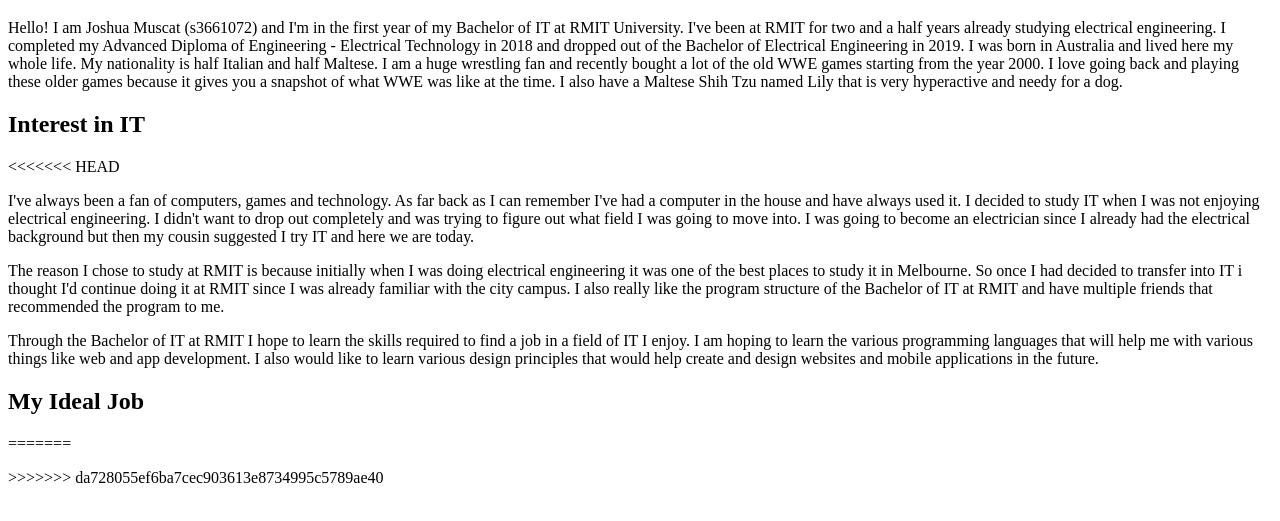
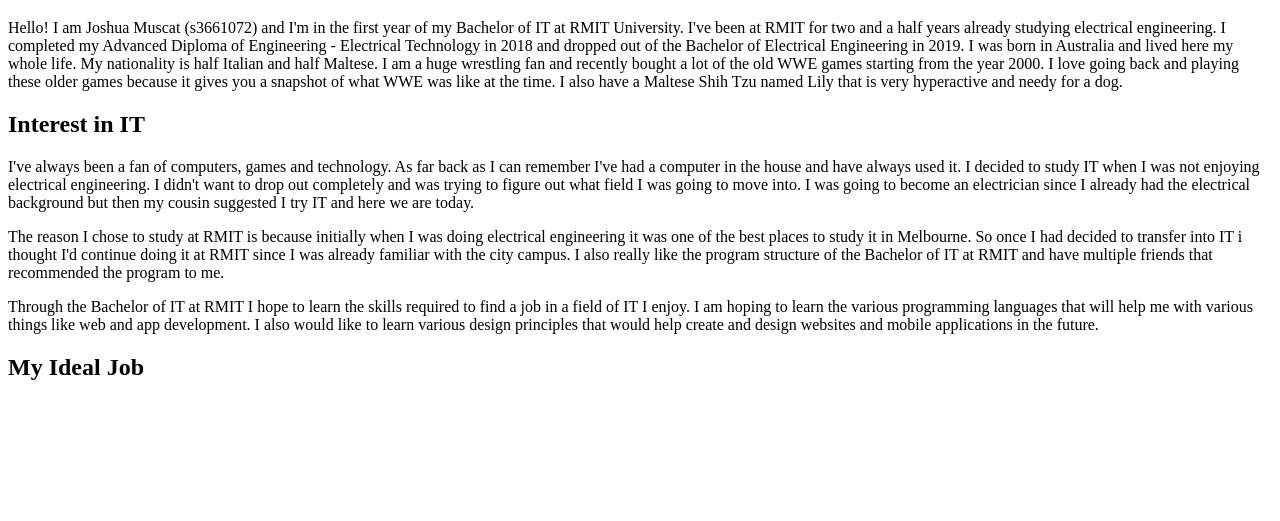
Before and after one commit to JMuscat98/COSC1078A1, a plain HTML site: page index.html in a window 1280 px wide. Shown: the part 61-582 px from the top of the page. Drawn offline with Linux system fonts and the light colour scheme.

Commit message:
ideal job started

```diff
--- a/index.html
+++ b/index.html
@@ -11,7 +11,6 @@ WWE games starting from the year 2000. I love going back and playing these older
 WWE was like at the time. I also have a Maltese Shih Tzu named Lily that is very hyperactive and needy for a dog.</p>
 
 <h2>Interest in IT</h2>
-<<<<<<< HEAD
 <p>I've always been a fan of computers, games and technology. As far back as I can remember I've had a computer in the house and
 have always used it. I decided to study IT when I was not enjoying electrical engineering. I didn't want to drop out completely
 and was trying to figure out what field I was going to move into. I was going to become an electrician since I already had the
@@ -27,10 +26,7 @@ to learn the various programming languages that will help me with various things
 like to learn various design principles that would help create and design websites and mobile applications in the future. </p>
 
 <h2> My Ideal Job </h2>
-<p>
-=======
-<p></p>
->>>>>>> da728055ef6ba7cec903613e8734995c5789ae40
+<p> </p>
 
 </body>
 </html>
```
